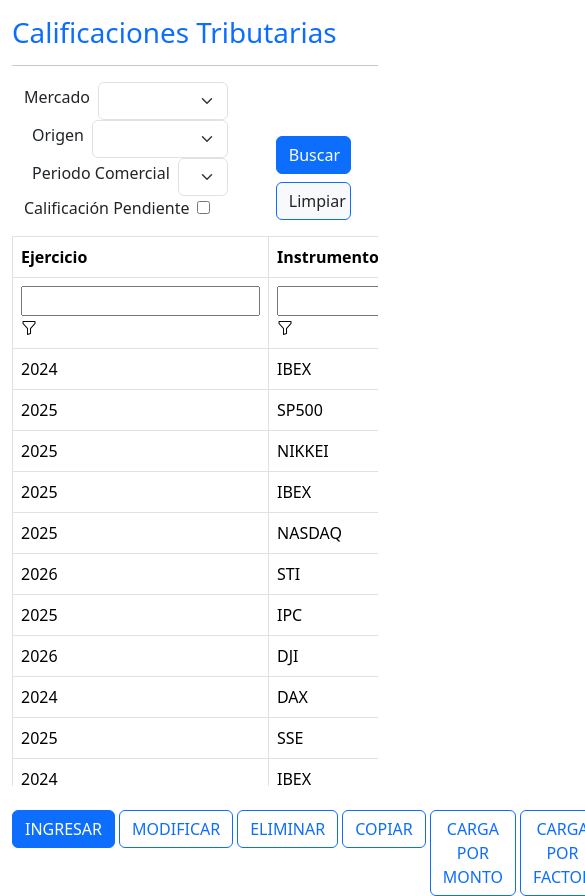
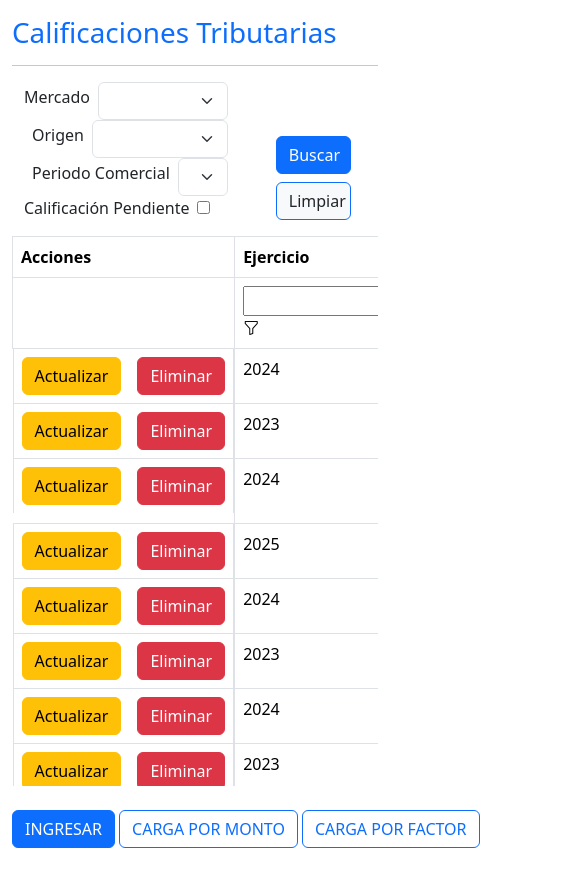
Before and after one commit to wvvicho/frontend_nuam, a React (Create React App) app: page / in a window 390 px wide. Shown: the whole page, 585 px wide, since content can reach past the window. After the commit the page ends 848 px from the top, so only its background shows below. Built offline with nearby package versions, Linux system fonts and the light colour scheme; data requests are answered from the project's data file.

Commit message:
Arreglado modal de ingreso de calificaciones (responsive). Funcionalidad de Eliminar agregada al iguar que render autómatico al haber algún cambio en la data (la tabla se mantiene actualizada ante los ingresos o eliminaciones nuevas).

```diff
--- a/data/calificaciones.json
+++ b/data/calificaciones.json
@@ -1,152 +1,154 @@
 {
   "calificaciones": [
     {
-      "mercado": "MercadoBolsa",
-      "origen": "Espana",
-      "periodo": "Q4-2024",
+      "id": "1",
+      "mercado": "MX",
+      "origen": "Banco",
+      "periodo": "2024-T1",
       "ejercicio": "2024",
-      "instrumento": "IBEX",
-      "fecha_pago": "15-12-2025",
-      "descripcion": "DIVIDENDO EUR 0.50",
-      "secuencia_evento": "2001",
-      "factor_actualizacion": "1.05",
-      "id": "4a6c"
+      "instrumento": "PAGARE",
+      "fecha_pago": "2024-03-15",
+      "descripcion": "Pago trimestral de intereses",
+      "secuencia_evento": "001",
+      "factor_actualizacion": "1.000",
+      "calificacion_pendiente": false
     },
     {
-      "mercado": "MercadoNY",
-      "origen": "USA",
-      "periodo": "Q1-2025",
-      "ejercicio": "2025",
-      "instrumento": "SP500",
-      "fecha_pago": "10-01-2026",
-      "descripcion": "INTERES US$ 10",
-      "secuencia_evento": "2002",
-      "factor_actualizacion": "2.10",
-      "id": "0516"
+      "id": "2",
+      "mercado": "US",
+      "origen": "Estatico",
+      "periodo": "2023-T4",
+      "ejercicio": "2023",
+      "instrumento": "BONO",
+      "fecha_pago": "2023-12-31",
+      "descripcion": "Pago de cupón anual",
+      "secuencia_evento": "002",
+      "factor_actualizacion": "1.050",
+      "calificacion_pendiente": true
     },
     {
-      "mercado": "MercadoAsia",
-      "origen": "Japon",
-      "periodo": "Q2-2025",
-      "ejercicio": "2025",
-      "instrumento": "NIKKEI",
-      "fecha_pago": "05-04-2026",
-      "descripcion": "DIVIDENDO YEN 500",
-      "secuencia_evento": "2003",
-      "factor_actualizacion": "1.50",
-      "id": "7740"
+      "id": "3",
+      "mercado": "MX",
+      "origen": "Banco",
+      "periodo": "2024-T2",
+      "ejercicio": "2024",
+      "instrumento": "CETES",
+      "fecha_pago": "2024-06-01",
+      "descripcion": "Amortización parcial de principal",
+      "secuencia_evento": "003",
+      "factor_actualizacion": "1.000",
+      "calificacion_pendiente": false
     },
     {
-      "mercado": "MercadoBolsa",
-      "origen": "Espana",
-      "periodo": "Q3-2025",
+      "id": "4",
+      "mercado": "EU",
+      "origen": "Estatico",
+      "periodo": "2025-T1",
       "ejercicio": "2025",
-      "instrumento": "IBEX",
-      "fecha_pago": "20-07-2026",
-      "descripcion": "DIVIDENDO EUR 0.25",
-      "secuencia_evento": "2004",
-      "factor_actualizacion": "1.02",
-      "id": "fb89"
+      "instrumento": "LETRA",
+      "fecha_pago": "2025-01-20",
+      "descripcion": "Vencimiento y pago total",
+      "secuencia_evento": "004",
+      "factor_actualizacion": "1.025",
+      "calificacion_pendiente": true
     },
     {
-      "mercado": "MercadoNY",
-      "origen": "USA",
-      "periodo": "Q4-2025",
-      "ejercicio": "2025",
-      "instrumento": "NASDAQ",
-      "fecha_pago": "01-10-2026",
-      "descripcion": "PAGO CUENTA US$ 5",
-      "secuencia_evento": "2005",
-      "factor_actualizacion": "3.00",
-      "id": "55ec"
+      "id": "5",
+      "mercado": "MX",
+      "origen": "Banco",
+      "periodo": "2024-T3",
+      "ejercicio": "2024",
+      "instrumento": "BONO",
+      "fecha_pago": "2024-09-10",
+      "descripcion": "Pago de intereses semestral",
+      "secuencia_evento": "005",
+      "factor_actualizacion": "1.000",
+      "calificacion_pendiente": false
     },
     {
-      "mercado": "MercadoAsia",
-      "origen": "Singapur",
-      "periodo": "Q1-2026",
-      "ejercicio": "2026",
-      "instrumento": "STI",
-      "fecha_pago": "18-01-2027",
-      "descripcion": "INTERES SGD 1.50",
-      "secuencia_evento": "2006",
-      "factor_actualizacion": "1.80",
-      "id": "b1e1"
+      "id": "6",
+      "mercado": "US",
+      "origen": "Banco",
+      "periodo": "2023-T3",
+      "ejercicio": "2023",
+      "instrumento": "PAGARE",
+      "fecha_pago": "2023-08-01",
+      "descripcion": "Reembolso de principal",
+      "secuencia_evento": "006",
+      "factor_actualizacion": "1.070",
+      "calificacion_pendiente": false
     },
     {
-      "mercado": "MercadoLocal",
-      "origen": "Local",
-      "periodo": "Mensual-2025",
-      "ejercicio": "2025",
-      "instrumento": "IPC",
-      "fecha_pago": "03-05-2026",
-      "descripcion": "REEMBOLSO",
-      "secuencia_evento": "2007",
-      "factor_actualizacion": "0.98",
-      "id": "7786"
+      "id": "7",
+      "mercado": "MX",
+      "origen": "Estatico",
+      "periodo": "2024-T4",
+      "ejercicio": "2024",
+      "instrumento": "LETRA",
+      "fecha_pago": "2024-12-12",
+      "descripcion": "Pago de cupón e intereses",
+      "secuencia_evento": "007",
+      "factor_actualizacion": "1.000",
+      "calificacion_pendiente": true
     },
     {
-      "mercado": "MercadoNY",
-      "origen": "USA",
-      "periodo": "Q2-2026",
-      "ejercicio": "2026",
-      "instrumento": "DJI",
-      "fecha_pago": "25-06-2027",
-      "descripcion": "DIVIDENDO US$ 7.50",
-      "secuencia_evento": "2008",
-      "factor_actualizacion": "2.55",
-      "id": "035c"
+      "id": "8",
+      "mercado": "EU",
+      "origen": "Banco",
+      "periodo": "2023-T1",
+      "ejercicio": "2023",
+      "instrumento": "BONO",
+      "fecha_pago": "2023-02-28",
+      "descripcion": "Ajuste de factor de actualización",
+      "secuencia_evento": "008",
+      "factor_actualizacion": "0.995",
+      "calificacion_pendiente": false
     },
     {
-      "mercado": "MercadoBolsa",
-      "origen": "Alemania",
-      "periodo": "Anual-2024",
+      "id": "9",
+      "mercado": "US",
+      "origen": "Estatico",
+      "periodo": "2024-T1",
       "ejercicio": "2024",
-      "instrumento": "DAX",
-      "fecha_pago": "12-03-2026",
-      "descripcion": "DIVIDENDO EUR 1.20",
-      "secuencia_evento": "2009",
-      "factor_actualizacion": "1.15",
-      "id": "eff9"
+      "instrumento": "PAGARE",
+      "fecha_pago": "2024-03-01",
+      "descripcion": "Emisión de nueva calificación",
+      "secuencia_evento": "009",
+      "factor_actualizacion": "1.000",
+      "calificacion_pendiente": true
     },
     {
-      "mercado": "MercadoAsia",
-      "origen": "China",
-      "periodo": "Semestral-2025",
-      "ejercicio": "2025",
-      "instrumento": "SSE",
-      "fecha_pago": "30-11-2026",
-      "descripcion": "PAGO PRINCIPAL",
-      "secuencia_evento": "2010",
-      "factor_actualizacion": "1.33",
-      "id": "8bf3"
-    },
-    {
-      "id": "1590",
-      "mercado": "MercadoPrueba",
-      "origen": "Japon",
-      "periodo": "Q4-2024",
-      "ejercicio": "2024",
-      "instrumento": "IBEX",
-      "fecha_pago": "15-12-2025",
-      "descripcion": "DIVIDENDO EUR 0.50",
-      "secuencia_evento": "2001",
-      "factor_actualizacion": "1.05"
-    },
-    {
-      "id": "c2d7",
-      "mercado": "MercadoBolsa",
-      "origen": "Espana",
-      "periodo": "Q4-2024",
+      "id": "316a",
+      "mercado": "EU",
+      "origen": "Estatico",
+      "periodo": "2024-T3",
       "ejercicio": "1",
       "instrumento": "1",
       "descripcion": "",
-      "fecha_pago": "2025-11-04",
-      "secuencia_evento": "1",
+      "fecha_pago": "2025-11-27",
+      "secuencia_evento": "11",
       "factor_actualizacion": "1",
-      "dividendo": "1",
+      "dividendo": "11",
       "valor_historico": "1",
-      "fechaActualizacion": "2025-11-12",
-      "año": "2024",
+      "fechaActualizacion": "2025-11-14",
+      "año": "2023",
+      "isfut": false
+    },
+    {
+      "id": "fd8c",
+      "mercado": "MX",
+      "origen": "Banco",
+      "periodo": "2025-T1",
+      "ejercicio": "2",
+      "instrumento": "2",
+      "descripcion": "2",
+      "fecha_pago": "2025-11-22",
+      "secuencia_evento": "2",
+      "factor_actualizacion": "2",
+      "dividendo": "2",
+      "valor_historico": "2",
+      "fechaActualizacion": "2025-11-27",
+      "año": "2022",
       "isfut": false
     }
   ]
--- a/src/App.jsx
+++ b/src/App.jsx
@@ -22,7 +22,42 @@ function App() {
 
   const URL_API = 'http://localhost:3000/calificaciones'
 
+
+  const conseguirData = async () => {
+    setCargando(true);
+    try {
+      const respuesta = await fetch(URL_API);
+      if (!respuesta.ok) {
+        console.log("No se pudieron obtener las calificaciones");
+      }
+      const data = await respuesta.json();
+      setData(data);
+
+
+      const mercadosData = data.map(calificacion => calificacion.mercado);
+      const origenesData = data.map(calificacion => calificacion.origen);
+      const periodosData = data.map(calificacion => calificacion.periodo);
+
+      const mercadosUnicos = [...new Set(mercadosData)];
+      const origenesUnicos = [...new Set(origenesData)];
+      const periodosUnicos = [...new Set(periodosData)];
+
+      setMercados(mercadosUnicos);
+      setOrigenes(origenesUnicos);
+      setPeriodos(periodosUnicos);
+
+    } catch (error) {
+      console.log("Error: ", error)
+    } finally {
+      setCargando(false);
+    }
+  }
+
   useEffect(() => {
+    conseguirData();
+  },[])
+
+  /*useEffect(() => {
         fetch(URL_API)
         .then(response => response.json())
         .then(data => {
@@ -46,7 +81,7 @@ function App() {
             setError(error);
             setCargando(false);
         })
-  },[]);
+  },[]);*/
 
   if (cargando) return <p>Cargando calificaciones..</p>;
   if (error) return <p>{error}</p>;
@@ -60,8 +95,8 @@ function App() {
       <h1 className="text-primary">Calificaciones Tributarias</h1>
       <hr/>
       <Busqueda Cambiando={Cambiando} mercados={mercados} origenes={origenes} periodos={periodos}/>
-      <Tabla mercadoBusqueda={filtros.mercado} origenBusqueda={filtros.origen} periodoBusqueda={filtros.periodo} pendienteBusqueda={filtros.pendiente} calificaciones={data}/>
-      <Botones mercados={mercados} origenes={origenes} periodos={periodos} urlApi={URL_API}/>
+      <Tabla mercadoBusqueda={filtros.mercado} origenBusqueda={filtros.origen} periodoBusqueda={filtros.periodo} pendienteBusqueda={filtros.pendiente} calificaciones={data} urlApi={"http://localhost:3000/calificaciones"} cambioCalificaciones={conseguirData}/>
+      <Botones mercados={mercados} origenes={origenes} periodos={periodos} urlApi={"http://localhost:3000/calificaciones"} cambioCalificaciones={conseguirData}/>
     </div>
   );
 }
--- a/src/Botones CRUD/Botones.jsx
+++ b/src/Botones CRUD/Botones.jsx
@@ -8,12 +8,12 @@ function Boton ({nombre, manejarAbrir}) {
          ?
          <button className="btn btn-primary on" onClick={manejarAbrir}>{nombre}</button>
          :
-         <button className="btn bg-white border border-primary text-primary">{nombre}</button>
+         <button className="btn bg-white border border-primary text-primary text-nowrap">{nombre}</button>
          }
     </div>
 };
 
-function Botones ({mercados, origenes, periodos, urlApi}) {
+function Botones ({mercados, origenes, periodos, urlApi, cambioCalificaciones}) {
     const [abrir, setAbrir] = useState(false);
     const [calificacion, setCalificacion] = useState(null);
 
@@ -39,8 +39,13 @@ function Botones ({mercados, origenes, periodos, urlApi}) {
                     });
 
                     const calificacionCreada = await respuesta.json();
-                    console.log("POST exitoso: ", calificacionCreada);
 
+                    if (calificacionCreada) {
+                        console.log("Calificación ingresada con éxito");
+                        cambioCalificaciones();
+                    } else {
+                        console.log("Error de ingreso");
+                    }
                 } catch (error){
                     console.log("Error al ingresar calificación")
                 }
@@ -57,8 +62,11 @@ function Botones ({mercados, origenes, periodos, urlApi}) {
         transform: 'translate(-50%, -50%)',
         bgcolor: 'white',
         p: 4,
-        width: '80%',
-        height:'80%',
+        width: '90%',
+        maxWidth: '1400px',
+        height:'auto',
+        maxHeight: '90vh',
+        overflowY: 'auto',
         border:'2px solid lightblue',
         borderRadius:'15px',
         textAlign: 'start',
@@ -71,6 +79,7 @@ function Botones ({mercados, origenes, periodos, urlApi}) {
             <Modal
             open={abrir}
             onClose={manejarCerrar}
+            className="Modal"
             aria-labelledby="modal-titulo"
             aria-describedby="modal-cuerpo"
             >
@@ -81,12 +90,8 @@ function Botones ({mercados, origenes, periodos, urlApi}) {
 
                 </Box>
             </Modal>
-            <Boton nombre={"MODIFICAR"}/>
-            <Boton nombre={"ELIMINAR"}/>
-            <Boton nombre={"COPIAR"}/>
             <Boton nombre={"CARGA POR MONTO"}/>
             <Boton nombre={"CARGA POR FACTOR"}/>
-
         </div>
     )
 };
--- a/src/Estilos/tabla.css
+++ b/src/Estilos/tabla.css
@@ -10,5 +10,5 @@
 
 .table-responsive thead .filtros {
     position: sticky;
-    top: 41px;
+    top: 0;
 }
--- a/src/Tabla calificaciones/Tabla.jsx
+++ b/src/Tabla calificaciones/Tabla.jsx
@@ -1,7 +1,7 @@
 import { useState } from "react";
 import '../Estilos/tabla.css';
 
-function Tabla({ mercadoBusqueda, origenBusqueda, periodoBusqueda, pendienteBusqueda, calificaciones }) {
+function Tabla({ mercadoBusqueda, origenBusqueda, periodoBusqueda, pendienteBusqueda, calificaciones, urlApi, cambioCalificaciones}) {
 
     const [ejercicio, setEjercicio] = useState('');
     const [instrumento, setInstrumento] = useState('');
@@ -24,11 +24,38 @@ function Tabla({ mercadoBusqueda, origenBusqueda, periodoBusqueda, pendienteBusq
         calificacion.factor_actualizacion.toLowerCase().includes(factor_actualizacion.toLowerCase())
     ));
 
+    const eliminarCalificacion = async (id) => {
+        if (!id) {
+            console.log("No se proporcionó ID");
+        }
+        try {
+            const API = `${urlApi}/${id}`;
+            console.log("URL: ",API );
+            const respuesta = await fetch(API, {
+                method:'DELETE',
+                headers: {
+                    'Content-Type': 'application/json',
+                },
+            })
+
+            if (respuesta.ok) {
+                console.log("Calificación eliminada con éxito")
+                cambioCalificaciones();
+            } else {
+                const Error = respuesta.statusText;
+                console.log(Error);
+            }
+        } catch (error) {
+            console.log("Error: ",error);
+        }
+    };
+
     return (
         <div className="mt-3 table-responsive mb-4">
             <table className="table table-bordered table-fixed-header">
                 <thead>
                     <tr className="table-row text-nowrap">
+                        <th scope="col">Acciones</th>
                         <th scope="col">Ejercicio</th>
                         <th scope="col">Instrumento</th>
                         <th scope="col">Fecha Pago</th>
@@ -37,6 +64,9 @@ function Tabla({ mercadoBusqueda, origenBusqueda, periodoBusqueda, pendienteBusq
                         <th scope="col">Factor de Actualización</th>
                     </tr>
                     <tr className="filtros">
+                        <td>
+
+                        </td>
                         <td>
                             <input type="text"
                                     id="ejercicio"
@@ -90,6 +120,10 @@ function Tabla({ mercadoBusqueda, origenBusqueda, periodoBusqueda, pendienteBusq
                 <tbody>
                     {CalificacionesFiltrada.map((item, index) => (
                         <tr key={index}>
+                            <td className="d-flex gap-3">
+                                <button className="btn btn-warning w-50">Actualizar</button>
+                                <button className="btn btn-danger w-50" onClick={() => eliminarCalificacion(item.id)}>Eliminar</button>
+                            </td>
                             <td>{item.ejercicio}</td>
                             <td>{item.instrumento}</td>
                             <td>{item.fecha_pago}</td>
```
Lines whose indentation alone changed are shown as unchanged.
